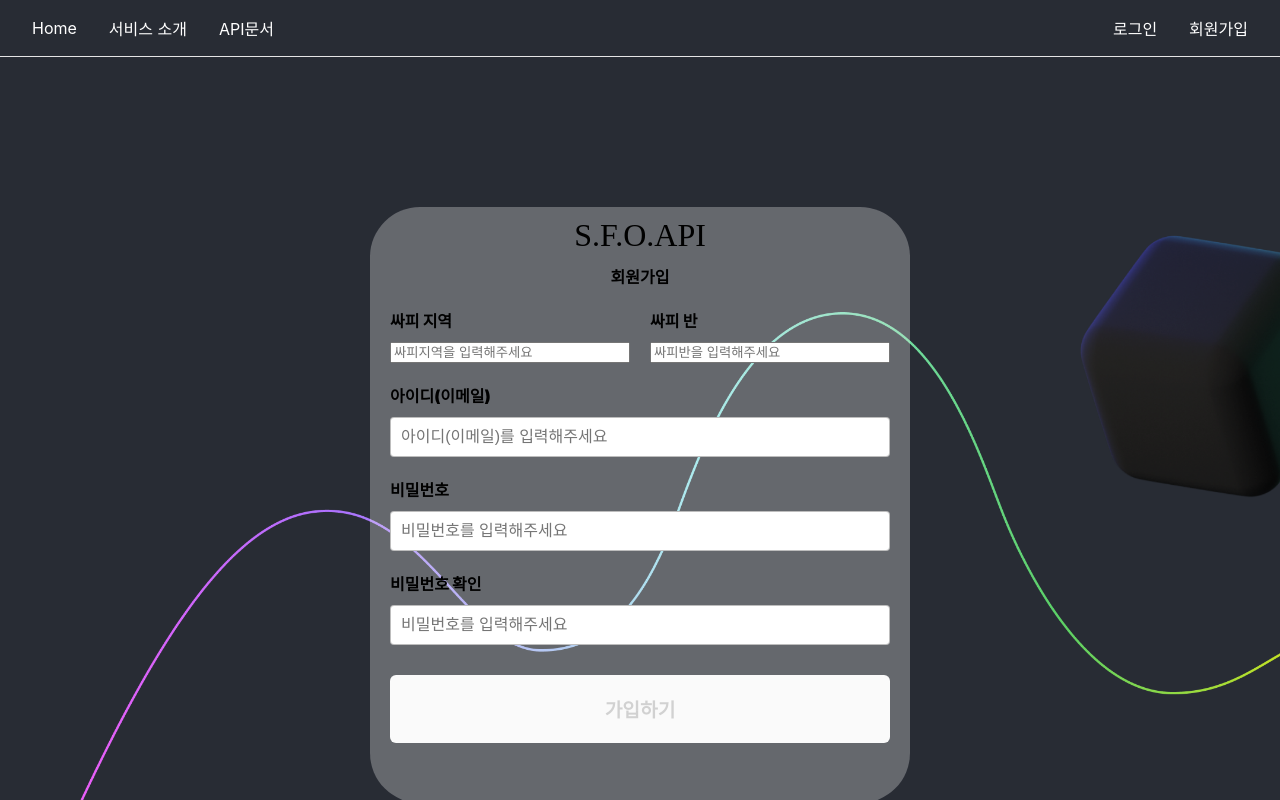
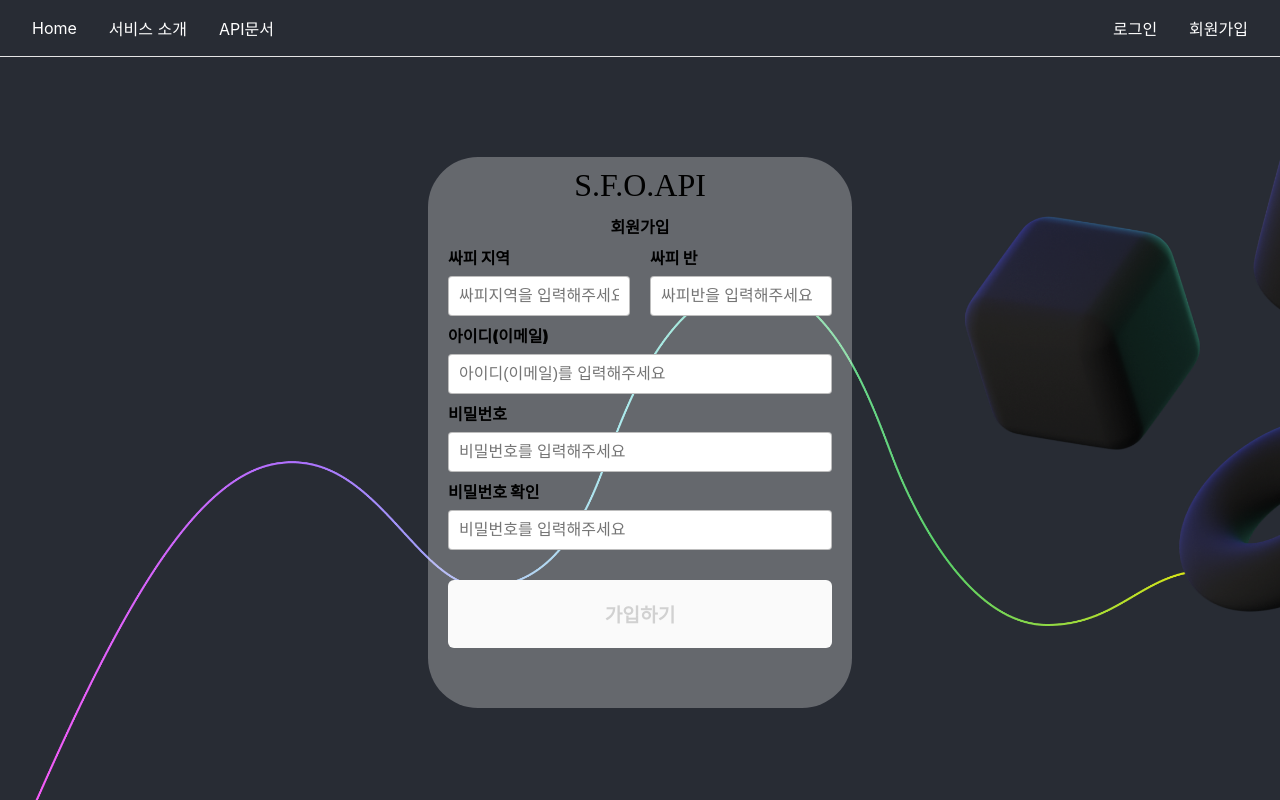
Before and after one commit to giyeon-dev/finance-api, a React (Create React App) app in the folder front-end/: page /signup in a window 1280 px wide. Shown: the top 800 px of the page. Built offline with nearby package versions, Linux system fonts and the light colour scheme; a web font is replaced by a local one.

Commit message:
feat: 회원가입css

```diff
--- a/front-end/src/components/signup/Signup.module.css
+++ b/front-end/src/components/signup/Signup.module.css
@@ -9,7 +9,7 @@
     background-size: cover;
 }
 .signupContainer {
-    margin: 150px auto;
+    margin: 100px auto;
     /* width: 336px; */
     display: flex;
     flex-direction: column;
@@ -18,7 +18,7 @@
 
     background-color: rgba(240, 240, 240, 0.3);
     width: 10%;
-    min-width: 500px;
+    min-width: 30%;
     height: 100%;
     padding: 10px 20px 20px;
     border-radius: 50px;
@@ -32,19 +32,19 @@
     font-size: 1rem;
     font-weight: 900;
 }
-.signupBox {
+.signupBox,
+.signupBox2 {
     display: flex;
-    flex-direction: column;
     width: 100%;
     font-weight: 900;
     color: #000000;
 }
+.signupBox {
+    flex-direction: column;
+}
 .signupBox2 {
-    display: flex;
     flex-direction: row;
     justify-content: space-between;
-    width: 100%;
-    font-weight: 900;
 }
 .areaBox {
     flex: 1; /* areaBox가 동일한 너비를 가지도록 설정합니다. */
@@ -58,13 +58,13 @@
     flex-direction: column;
     margin-left: 10px; /* areaBox와 classBox 간의 간격을 조절합니다. */
 }
+.signupText,
 .signupText2 {
-    margin: 20px 0 10px 0;
+    margin: 7px 0 7px 0;
 }
-.signupText {
-    margin: 20px 0 10px 0;
-}
-.signupInput {
+
+.signupInput,
+.signupInput2 {
     width: 100%;
     padding: 10px;
     font-size: 1rem;
@@ -74,7 +74,7 @@
     box-sizing: border-box;
     /* overflow: hidden; */
 }
-.signupInput:focus {
+.signupInput:focus .signupInput2:focus {
     outline: none;
 }
 .signupBtn {
```
